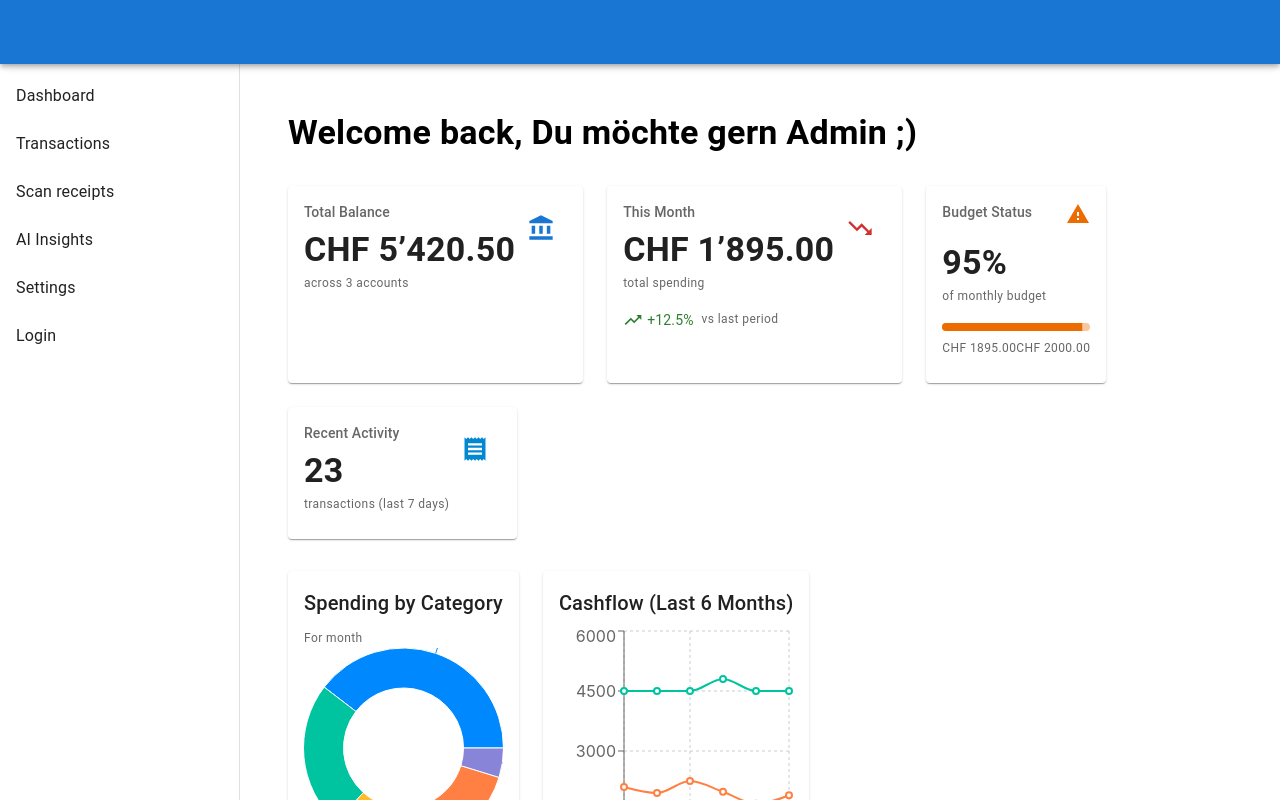
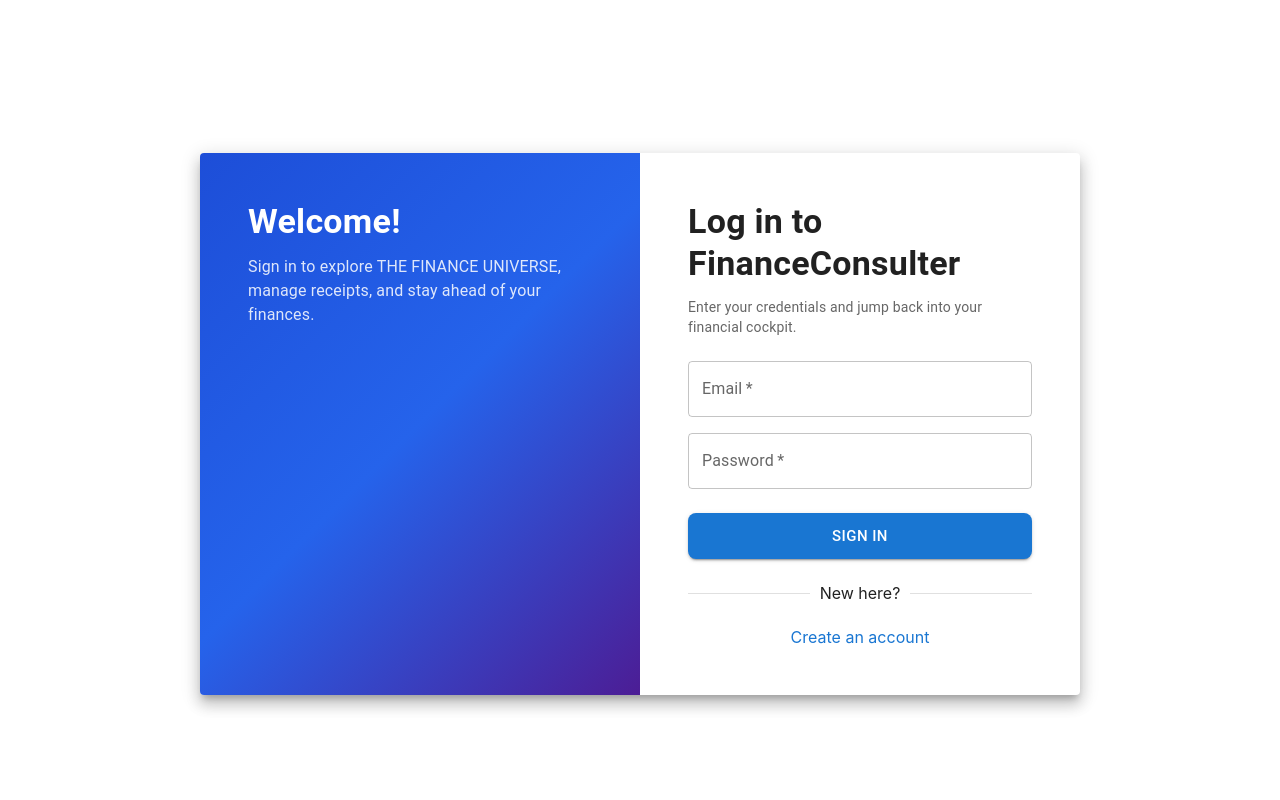
Before and after one commit to FinanceConsulter/FinanceConsulter, a React (Create React App) app in the folder financeconsulter/: page / in a window 1280 px wide. Shown: the top 800 px of the page. Built offline with nearby package versions, Linux system fonts and the light colour scheme.

Commit message:
implement to see login/register page first and update NavBar to include logout option

```diff
--- a/financeconsulter/src/App.js
+++ b/financeconsulter/src/App.js
@@ -20,8 +20,16 @@
 
   const [currentPage, setCurrentPage] = useState('dashboard');
   const [mobileOpen, setMobileOpen] = useState(false);
+  const [isAuthenticated, setIsAuthenticated] = useState(false);
 
-  const isAuthPage = currentPage === 'login' || currentPage === 'register';
+  //Token Check
+  useEffect(() => {
+    const token = localStorage.getItem('authToken');
+    setIsAuthenticated(!!token);
+    if (!token) {
+      setCurrentPage('login');
+    }
+  }, []);
 
   const handleDrawerToggle = () => {
     setMobileOpen(!mobileOpen);
@@ -86,11 +94,18 @@
 
         const result = await response.json();
         localStorage.setItem('authToken', result.access_token);
+        setIsAuthenticated(true);
         setCurrentPage('dashboard');
     } catch (error) {
         throw error;
     }
 };
+
+  const handleLogout = () => {
+    localStorage.removeItem('authToken');
+    setIsAuthenticated(false);
+    setCurrentPage('login');
+  };
 
   const renderPage = () => {
     switch (currentPage) {
@@ -125,13 +140,39 @@
     }
   };
 
+  // Show fullscreen login if not authenticated
+  if (!isAuthenticated) {
+    return (
+      <Box sx={{
+        display: 'flex',
+        justifyContent: 'center',
+        alignItems: 'center',
+        minHeight: '100vh',
+        bgcolor: 'background.default'
+      }}>
+        {currentPage === 'register' ? (
+          <Register
+            onSubmit={handleRegister}
+            onNavigate={(page) => setCurrentPage(page)}
+          />
+        ) : (
+          <Login
+            onSubmit={handleLogin}
+            onNavigate={(page) => setCurrentPage(page)}
+          />
+        )}
+      </Box>
+    );
+  }
+
   return (
     <Box sx={{ display: 'flex' }}>
-  <Header handleDrawerToggle={handleDrawerToggle} />
+      <Header handleDrawerToggle={handleDrawerToggle} />
       <NavBar
         setCurrentPage={setCurrentPage}
         mobileOpen={mobileOpen}
         handleDrawerToggle={handleDrawerToggle}
+        onLogout={handleLogout}
       />
 
       <Box
--- a/financeconsulter/src/Components/Navbar.jsx
+++ b/financeconsulter/src/Components/Navbar.jsx
@@ -1,6 +1,7 @@
-import { Drawer, List, ListItem, ListItemText, Toolbar, useMediaQuery, useTheme } from '@mui/material';
+import { Drawer, List, ListItem, ListItemText, Toolbar, useMediaQuery, useTheme, Divider, ListItemIcon } from '@mui/material';
+import { Logout as LogoutIcon } from '@mui/icons-material';
 
-function NavBar({ setCurrentPage, mobileOpen, handleDrawerToggle }) {
+function NavBar({ setCurrentPage, mobileOpen, handleDrawerToggle, onLogout }) {
   const theme = useTheme();
   const isMobile = useMediaQuery(theme.breakpoints.down('md'));
 
@@ -9,6 +10,13 @@
     if (isMobile) {
       handleDrawerToggle();
     }
+  };
+
+  const handleLogoutClick = () => {
+    if (isMobile) {
+      handleDrawerToggle();
+    }
+    onLogout();
   };
 
   const drawerContent = (
@@ -30,8 +38,14 @@
         <ListItem button onClick={() => onNavigate('settings')}>
           <ListItemText primary="Settings" />
         </ListItem>
-        <ListItem button onClick={() => onNavigate('login')}>
-          <ListItemText primary="Login" />
+      </List>
+      <Divider />
+      <List>
+        <ListItem button onClick={handleLogoutClick}>
+          <ListItemIcon>
+            <LogoutIcon />
+          </ListItemIcon>
+          <ListItemText primary="Logout" />
         </ListItem>
       </List>
     </>
--- a/financeconsulter/src/Pages/AIInsights.jsx
+++ b/financeconsulter/src/Pages/AIInsights.jsx
@@ -17,7 +17,6 @@
   ListItemText,
   Avatar,
   Divider,
-  IconButton,
   Alert
 } from '@mui/material';
 import {
```
